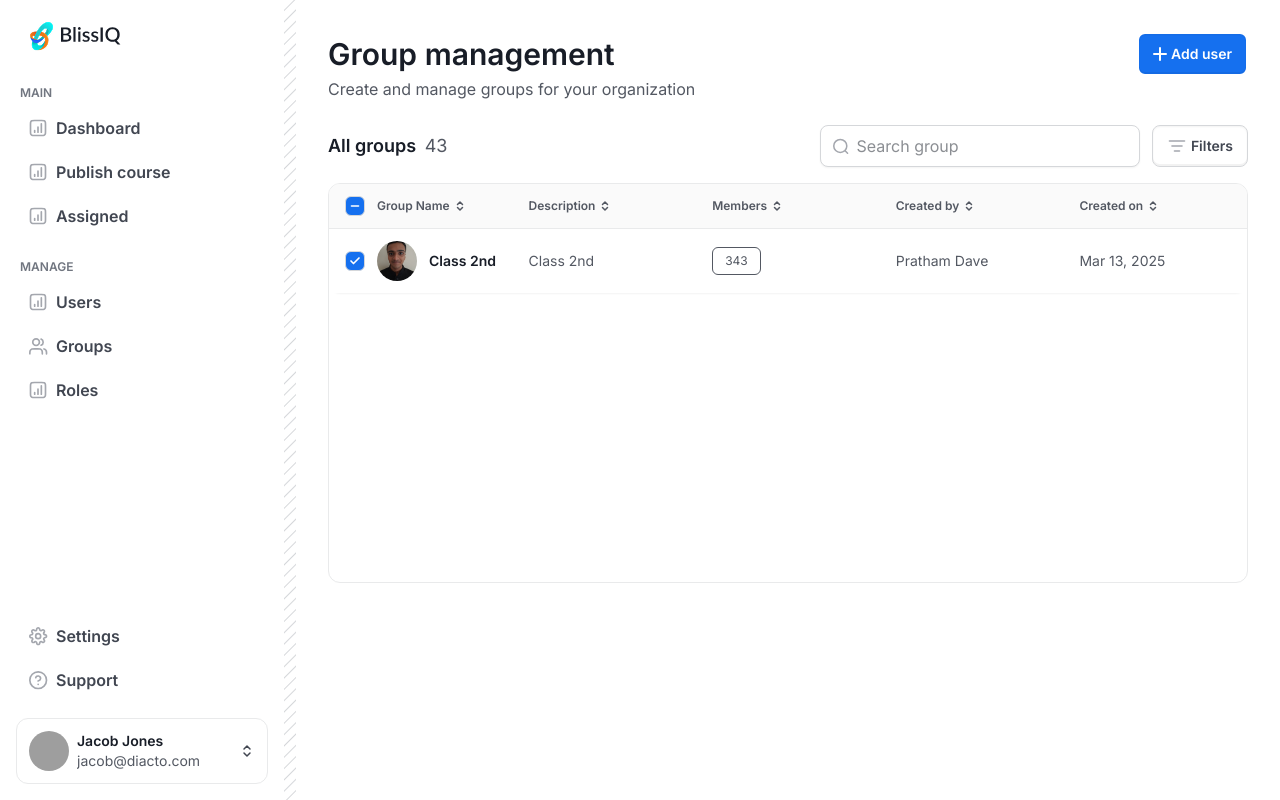
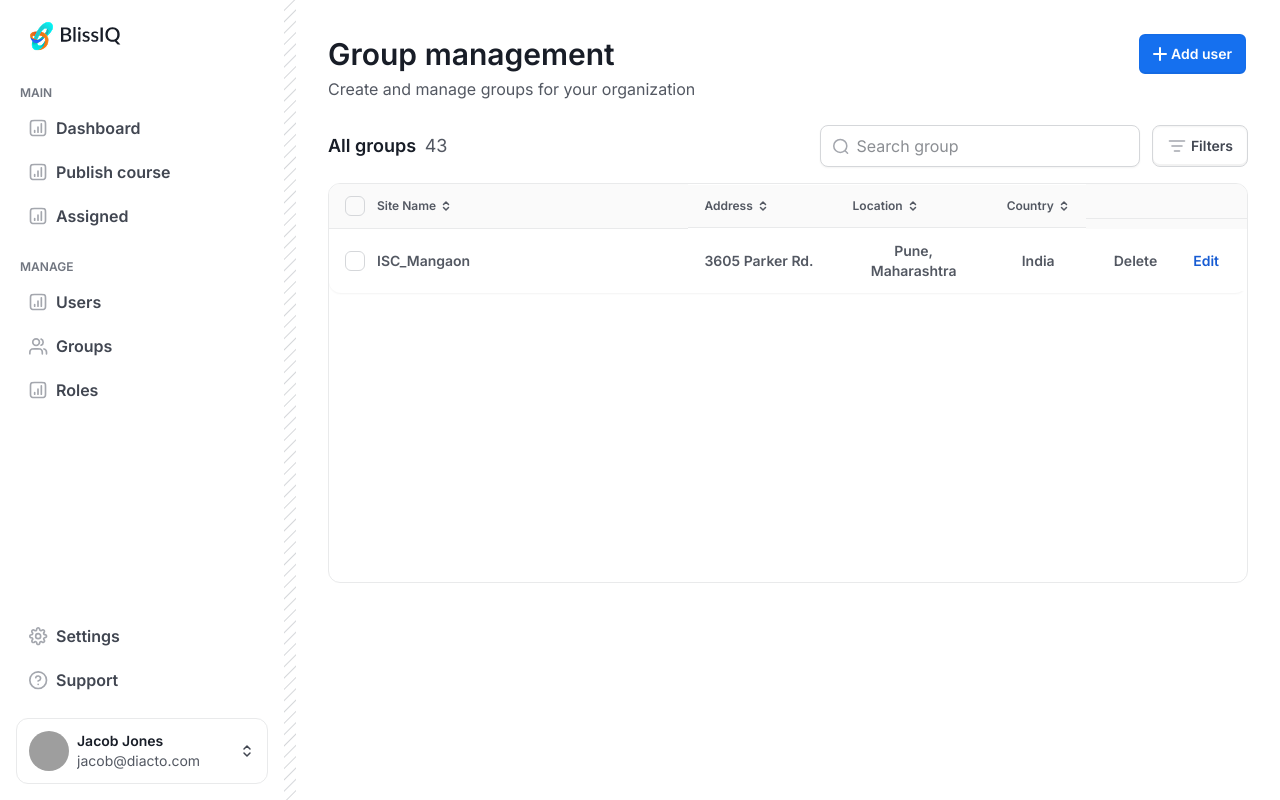
Before and after one commit to PrathamDave77/BlisIq, a React (Vite) app: page / in a window 1280 px wide. Built offline with nearby package versions, Linux system fonts and the light colour scheme; grey boxes are pictures that could not be loaded.

Commit message:
Added Site Tables

```diff
--- a/src/AdminScreens/Groups.jsx
+++ b/src/AdminScreens/Groups.jsx
@@ -4,7 +4,7 @@ import Button from "../Base/Components/Buttons/Button.jsx";
 import { Select } from "../Base/Components/Input/Select.jsx";
 import {Cardheader} from "../Base/Components/Navigation/Cardheader.jsx";
 import TableHeaderCell from '../Base/Components/Tables/TableHeaderCell.jsx';
-import Tables from '../Base/Components/Tables/Tables.jsx';
+import {SiteManagementTables} from '../Base/Components/Tables/Tables.jsx';
 
 
 function DashboardIcon() {
@@ -117,7 +117,7 @@ function Groups() {
           <div className="border border-border-secondary rounded-xl overflow-hidden bg-white min-h-[400px]">
             <div className=" text-center text-text-tertiary flex ">
               {/* You can now drop a Table component here */}
-              <Tables />
+              <SiteManagementTables />
             </div>
           </div>
         </section>
--- a/src/AdminScreens/Users.jsx
+++ b/src/AdminScreens/Users.jsx
@@ -3,7 +3,7 @@ import SidebarMenu from "../Base/Components/sidebar/SidebarMenu.jsx";
 import UpperNavigation from "../Base/Components/Navigation/UpperNavigation.jsx";
 import Button from "../Base/Components/Buttons/Button.jsx";
 import { Select } from "../Base/Components/Input/Select.jsx";
-import Tables from "../Base/Components/Tables/Tables.jsx";
+import {SiteManagementTables, GroupManagementTables} from "../Base/Components/Tables/Tables.jsx";
 
 import {
   Cardheader,
@@ -390,7 +390,7 @@ function Users() {
 
         <section className="px-8 flex-1 overflow-auto">
           <div className=" rounded-xl overflow-hidden">
-              <Tables />
+              <SiteManagementTables  />
 
           </div>
         </section>
--- a/src/Base/Components/Buttons/Button.jsx
+++ b/src/Base/Components/Buttons/Button.jsx
@@ -20,7 +20,7 @@ const buttonVariants = cva(base, {
         "border-2 text-text-tertiary hover:bg-bg-primary-hover hover:text-text-tertiary-hover focus-visible:bg-white focus-visible:shadow-(--focus-ring) disabled:bg-bg-primary-hover",
       ],
       link: [
-        "text-text-brand-secondary hover:text-text-brand-secondary-hover hover:underline focus-visible:shadow-(--focus-ring)",
+        "text-(--color-text-brand-secondary) hover:text-text-brand-secondary-hover hover:underline focus-visible:shadow-(--focus-ring)",
       ],
       gray_link: [
         "text-text-tertiary hover:text-text-tertiary-hover hover:underline focus-visible:shadow-(--focus-ring)",
--- a/src/Base/Components/Checkbox/Checkbox.jsx
+++ b/src/Base/Components/Checkbox/Checkbox.jsx
@@ -3,11 +3,11 @@ import { cva } from "class-variance-authority";
 import { cn } from "../../../lib/utils.js";
 
 const Actions = cva(
-    "border border-border-primary focus-visible:bg-bg-primary focus-visible:shadow-(--focus-ring) disabled:border-border-disabled disabled:bg-bg-disabled-subtle",
+    "border border-border-primary focus-visible:bg-bg-primary focus-visible:shadow-(--focus-ring) disabled:border-border-disabled disabled:bg-bg-disabled-subtle ",
     {
         variants: {
             variant: {
-                isCheckbox: "flex p-[2px] justify-center items-center rounded-[4px] bg-bg-brand-solid hover:bg-bg-brand-solid-hover focus-visible:shadow-(--focus-ring) focus-visible:bg-bg-primary disabled:border-border-disabled ",
+                isCheckbox: "flex p-[2px] justify-center items-center bg-bg-brand-solid hover:bg-bg-brand-solid-hover focus-visible:shadow-(--focus-ring) focus-visible:bg-bg-primary disabled:border-border-disabled ",
             },
             size: {
                 sm: "w-4 h-4 rounded-[4px]",
@@ -36,10 +36,10 @@ const Checkbox = ({ ischeck, indeterminate, size, variant, text, SupportingText
     return (
         <div className={text && "flex flex-start gap-md"}>
             <div className={text && "flex pt-[2px] justify-center items-center"} ></div>
-            <div className={variant === "Radio" && cn(Styles({ variant, size })) || variant==="isCheckbox" && cn(Actions({ variant, size }))}>
+            <div className={variant==="Radio" ? cn(Styles({ variant, size })) : cn(Actions({ variant, size }))}>
                 {variant==="isCheckbox" && indeterminate===true ? <svg xmlns="http://www.w3.org/2000/svg" className="w-3 h-3" viewBox="0 0 12 12" fill="none">
                     <path d="M2.5 6H9.5" stroke="white" stroke-width="1.67" stroke-linecap="round" stroke-linejoin="round" />
-                </svg> : <svg xmlns="http://www.w3.org/2000/svg" className="w-3 h-3" viewBox="0 0 12 12" fill="none">
+                </svg> : variant==="isCheckbox" && <svg xmlns="http://www.w3.org/2000/svg" className="w-3 h-3" viewBox="0 0 12 12" fill="none">
                     <path d="M10 3L4.5 8.5L2 6" stroke="white" stroke-width="1.67" stroke-linecap="round" stroke-linejoin="round" />
                 </svg> ||
                 variant === "Radio" && <svg xmlns="http://www.w3.org/2000/svg" className="w-4 h-4" viewBox="0 0 16 16" fill="none">
--- a/src/Base/Components/Dropdown/Dropdownmenu.jsx
+++ b/src/Base/Components/Dropdown/Dropdownmenu.jsx
@@ -1,6 +1,6 @@
 import React from 'react'
 import { cva } from "class-variance-authority";
-import { cn } from "../../../Base/lib/utils.js";
+import { cn } from "../../../lib/utils.js";
 import Dropdownlistitem from './Dropdownlistitem.jsx';
 import Dropdownlistheader from './Dropdownlistheader.jsx';
 
--- a/src/Base/Components/Tables/TableCell.jsx
+++ b/src/Base/Components/Tables/TableCell.jsx
@@ -4,6 +4,8 @@
 import File_icons from '../../../../public/File_icons.png';
 import Badges from '../Badges/Badges.jsx';
 import Checkbox from '../Checkbox/Checkbox.jsx';
+import TableCellActions from './TableCellActions.jsx';
+import Button from '../Buttons/Button.jsx';
 
 const actions = cva(
     `inline-flex flex-1 items-center gap-lg py-lg px-xl bg-bg-primary text-text-tertiary text-center font-family-body text-sm leading-sm`,
@@ -20,21 +22,20 @@
 
 )
 
-    const TableCell = ({ variant, isdefault,istableaction, email, username, isAvatar, isAvatarGrp, isFile, isPayment, isBadge,istrend,amount, credentials, children }) => {
+const TableCell = ({ variant, isdefault, istableaction, email, username, isAvatar, isAvatarGrp, isFile, isPayment, isBadge, istrend, amount, credentials, isAction, children }) => {
     return (
         <div className={cn(actions({}))}>
-                {children}
             {isdefault && <div className={cn(actions({ variant }))}>
-                        <div className="flex flex-col items-    start"><div className="line-clamp-1 text-text-primary font-semibold ">{username}</div><div className="self-stretch line-clamp-1 overflow-ellipsis text-text-tertiary font-normal ">{email}</div>
+                <div className="flex flex-col items-start"><div className="line-clamp-1 text-text-primary font-semibold ">{username}</div><div className="self-stretch line-clamp-1 overflow-ellipsis text-text-tertiary font-normal ">{email}</div>
                 </div>
             </div>}
-                {isBadge && <Badges badgeModern={true} color="grey" label="343"/>}
+            {isBadge && <Badges badgeModern={true} color="grey" label="343" />}
 
 
-                {istableaction && <><TableCellActions Radio={false} Toggle="Toggle" isToggle={false}/></>}
+            {istableaction ? <><TableCellActions Radio={false} Toggle="Toggle" isToggle={false} />{children}</> : children}
 
             {isAvatar && <div id="Avatar-Label-Group" className="flex items-center gap-lg font-family-body self-stretch leading-sm text-sm ">
-                    <Checkbox size="md" variant="isCheckbox"/>
+                <Checkbox size="md" variant="isCheckbox" />
                 <div id="Avatar" className="justify-center items-center flex "><div className="shrink-0 rounded-full border-px border-border-secondary-alt bg-[url('../../../public/pkd.jpg')] bg-lightgray bg-position-[50%] bg-cover bg-no-repeat h-10 w-10"></div></div>
                 {isFile && <div className="flex items-center gap-2"><img src={File_icons} /></div>}
                 {isPayment && <div className="flex items-center gap-2"><svg xmlns="http://www.w3.org/2000/svg" width="28" height="20" viewBox="0 0 28 20" fill="none">
@@ -50,15 +51,16 @@
 
             </div>}
 
-                {istrend==="postive" && <div className="flex flex-row gap-lg">
+            {istrend === "postive" && <div className="flex flex-row gap-lg">
                 <div>{amount}</div>
-                    <Badges variant="Iconarrowup" isIcon="arrowup" pillcolor={true} color="teal" label="20%"/>
+                <Badges variant="Iconarrowup" isIcon="arrowup" pillcolor={true} color="teal" label="20%" />
             </div>}
-                {istrend==="negative" && <div className="flex flex-row gap-lg">
+            {istrend === "negative" && <div className="flex flex-row gap-lg">
                 <div>{amount}</div>
-                    <Badges variant="Iconarrowdown" isIcon="arrowdown" pillcolor={true} color="error" label="20%"/>
+                <Badges variant="Iconarrowdown" isIcon="arrowdown" pillcolor={true} color="error" label="20%" />
             </div>}
             {isAvatarGrp && <div></div>}
+            {isAction && <div className="flex gap-lg"><Button variant="gray_link" size="sm" >Delete</Button><Button variant="link" size="sm">Edit</Button></div>}
         </div>
     )
 }
--- a/src/Base/Components/Tables/TableHeaderCell.jsx
+++ b/src/Base/Components/Tables/TableHeaderCell.jsx
@@ -19,13 +19,12 @@ const cellstyles = cva(
 
 
 
-const TableHeaderCell = ({Text,isCheckbox,title}) => {
+const TableHeaderCell = ({Text,isCheckbox,title,isarrowSelectorVertical}) => {
 
     return (
         <div className={cellstyles({})}>
-
-            {isCheckbox && <Checkbox variant="isCheckbox" size="md" indeterminate={true} text={false}/>}
-            {Text && <HeaderTable label={title} isarrowSelectorVertical={true}/>}
+            {isCheckbox && <Checkbox variant size="md" indeterminate={false} text={false}/>}
+            {Text && <HeaderTable label={title} isarrowSelectorVertical={isarrowSelectorVertical}/>}
         </div>
 
     );
--- a/src/Base/Components/Tables/Tables.jsx
+++ b/src/Base/Components/Tables/Tables.jsx
@@ -78,19 +78,9 @@ const data = [
 
 ];
 
-const styles = cva("", {
-  variants: {
-    variant: {
-
-    },
-    size: {},
-  },
-
-});
 
 
-
-const Tables = ({ title, isCheckbox, Text, isAvatar, size, username, credentials, isBadge, children }) => {
+export const GroupManagementTables = ({ title, isCheckbox, Text, isAvatar, size, username, credentials, isBadge, children }) => {
 
   return (
     <div className="flex flex-1 flex-col h-full w-full items-start rounded-xl bg-white shadow-xs">
@@ -105,11 +95,18 @@ const Tables = ({ title, isCheckbox, Text, isAvatar, size, username, credentials
         </th>
         <tr className="flex flex-1 w-full self-stretch items-center h-[72px] border-px border-b-border-secondary">
           <td className="flex flex-1">
-            <TableCell isAvatar={true} size="md" username="Class 2nd" credentials={true}/>
+            <TableCell isAvatar={true} size="md" username="Class 2nd" credentials={true} />
             <TableCell size="md" children="Class 2nd" />
-            <TableCell size="md" isBadge={true}/>
+            <TableCell size="md" isBadge={true} />
             <TableCell size="md" children="Pratham Dave" />
             <TableCell size="md" children="Mar 13, 2025" />
+            <div className="flex py-lg px-xl justify-center items-center gap-lg border-b border-b-border-secondary">
+              <svg xmlns="http://www.w3.org/2000/svg" width="20" height="20" viewBox="0 0 20 20" fill="none">
+                <path d="M10.0003 10.833C10.4606 10.833 10.8337 10.4599 10.8337 9.99967C10.8337 9.53944 10.4606 9.16634 10.0003 9.16634C9.54009 9.16634 9.16699 9.53944 9.16699 9.99967C9.16699 10.4599 9.54009 10.833 10.0003 10.833Z" stroke="#A4A7AE" stroke-width="1.66667" stroke-linecap="round" stroke-linejoin="round" />
+                <path d="M10.0003 4.99967C10.4606 4.99967 10.8337 4.62658 10.8337 4.16634C10.8337 3.7061 10.4606 3.33301 10.0003 3.33301C9.54009 3.33301 9.16699 3.7061 9.16699 4.16634C9.16699 4.62658 9.54009 4.99967 10.0003 4.99967Z" stroke="#A4A7AE" stroke-width="1.66667" stroke-linecap="round" stroke-linejoin="round" />
+                <path d="M10.0003 16.6663C10.4606 16.6663 10.8337 16.2932 10.8337 15.833C10.8337 15.3728 10.4606 14.9997 10.0003 14.9997C9.54009 14.9997 9.16699 15.3728 9.16699 15.833C9.16699 16.2932 9.54009 16.6663 10.0003 16.6663Z" stroke="#A4A7AE" stroke-width="1.66667" stroke-linecap="round" stroke-linejoin="round" />
+              </svg>
+            </div>
           </td>
         </tr>
       </div>
@@ -117,5 +114,36 @@ const Tables = ({ title, isCheckbox, Text, isAvatar, size, username, credentials
   )
 }
 
+export const SiteManagementTables = ({ title, isCheckbox, Text, isAvatar, size, username, credentials, isBadge, children }) => {
 
-export default Tables;
+  return (
+    <div className="flex flex-1 flex-col h-full w-full items-start rounded-xl bg-white shadow-xs">
+      <Cardheader />
+      <div className="flex w-full flex-col items-center self-stretch">
+        <table className="table-fixed">
+          <thead className="">
+            <tr className=" w-full">
+              <th className="w-[437px]">
+                <TableHeaderCell title="Site Name" isCheckbox={true} Text isarrowSelectorVertical /></th>
+              <th className=" w-[168px]"><TableHeaderCell title="Address" isCheckbox={false} Text isarrowSelectorVertical /></th>
+              <th className="w-[168px]"><TableHeaderCell title="Location" isCheckbox={false} Text isarrowSelectorVertical /></th>
+              <th className=" w-[64px] "> <TableHeaderCell title="Country" isCheckbox={false} Text isarrowSelectorVertical /></th>
+              <th className=" bg-bg-secondary"><TableHeaderCell title="" isCheckbox={false} Text /></th>
+            </tr>
+          </thead>
+
+          <tbody className="">
+            <tr className="w-full border-px border-b-border-secondary text-text-primary font-semibold">
+              <td className="w-[437px] text-left">
+                <TableCell children="ISC_Mangaon" credentials={false} istableaction={true} /></td>
+              <td className="w-[168px] text-left"><TableCell children="3605 Parker Rd." /></td>
+              <td className="w-[168px]  text-left"><TableCell children="Pune, Maharashtra" /></td>
+              <td className="w-[64px]  self-stretch"><TableCell children="India" /></td>
+              <td className=""><TableCell isAction={true} /></td>
+            </tr>
+          </tbody>
+        </table>
+      </div>
+    </div>
+  )
+}
```
Lines whose indentation alone changed are shown as unchanged.
